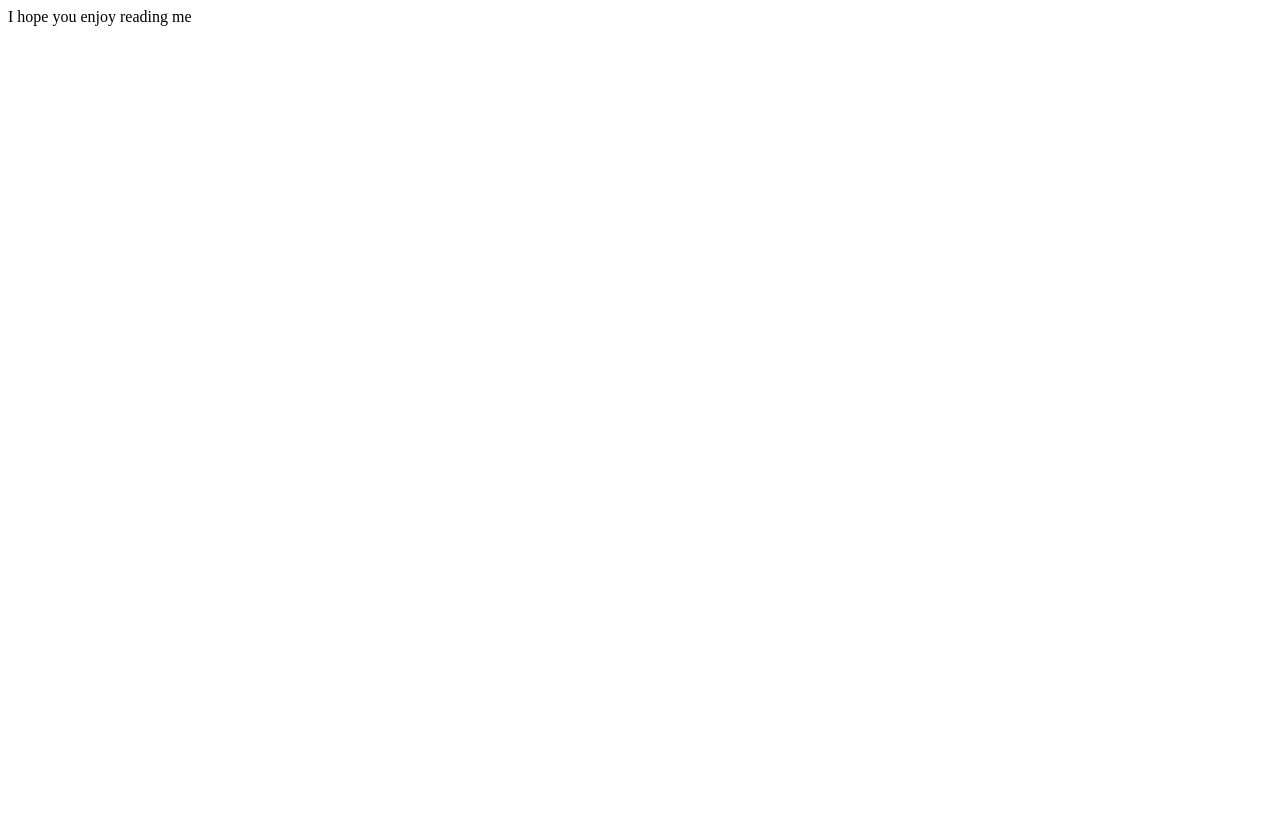
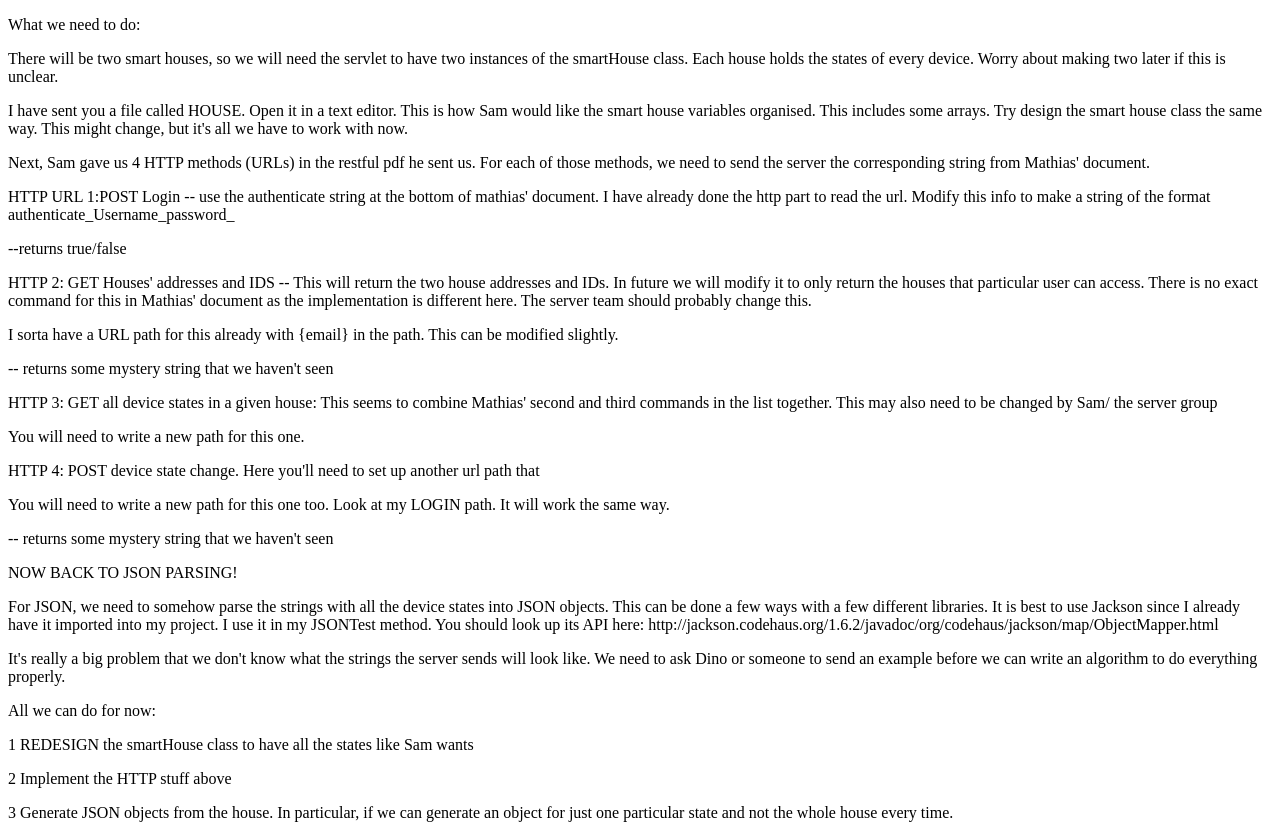
Before and after one commit to roguelikerogue/SmartHouseServlet, a plain HTML site: page com.smarthouse.rest/WebContent/readme.html in a window 1280 px wide. Before the commit the page ends 800 px from the top, so only its background shows below. Drawn offline with Linux system fonts and the light colour scheme.

Commit message:
Updated readMe with instructions on current tasks

```diff
--- a/com.smarthouse.rest/WebContent/readme.html
+++ b/com.smarthouse.rest/WebContent/readme.html
@@ -4,6 +4,49 @@
 <meta charset="UTF-8">
 <title>Read Me</title>
 </head>
-<body>I hope you enjoy reading me
+<body><p>What we need to do:</p>
+
+<p>There will be two smart houses, so we will need the servlet to have two instances of the smartHouse class. Each house holds the states of every device. Worry about making two later if this is unclear.</p>
+
+<p>I have sent you a file called HOUSE. Open it in a text editor. This is how Sam would like the smart house variables organised. This includes some arrays. Try design the smart house class the same way. This might change, but it's all we have to work with now.</p>
+
+<p>Next, Sam gave us 4 HTTP methods (URLs) in the restful pdf he sent us. For each of those methods, we need to send the server the corresponding string from Mathias' document.</p>
+
+<p>HTTP URL 1:POST Login -- use the authenticate string at the bottom of mathias' document. I have already done the http part to read the url. Modify this info to make a string of the format authenticate_Username_password_ </p>
+
+<p>--returns true/false</p>
+
+<p>HTTP 2: GET Houses' addresses and IDS -- This will return the two house addresses and IDs. In future we will modify it to only return the houses that particular user can access. There is no exact command for this in Mathias' document as the implementation is different here. The server team should probably change this.</p>
+
+<p>I sorta have a URL path for this already with {email} in the path. This can be modified slightly.</p>
+
+<p>-- returns some mystery string that we haven't seen</p>
+
+<p>HTTP 3: GET all device states in a given house: This seems to combine Mathias' second and third commands in the list together. This may also need to be changed by Sam/ the server group</p>
+
+<p>You will need to write a new path for this one.</p>
+
+<p>HTTP 4: POST device state change. Here you'll need to set up another url path that</p>
+
+<p>You will need to write a new path for this one too. Look at my LOGIN path. It will work the same way.</p>
+
+<p>-- returns some mystery string that we haven't seen</p>
+
+<p>NOW BACK TO JSON PARSING!<br />
+</p>
+
+
+<p>For JSON, we need to somehow parse the strings with all the device states into JSON objects. This can be done a few ways with a few different libraries. It is best to use Jackson since I already have it imported into my project. I use it in my JSONTest method. You should look up its API here: http://jackson.codehaus.org/1.6.2/javadoc/org/codehaus/jackson/map/ObjectMapper.html</p>
+
+<p>It's really a big problem that we don't know what the strings the server sends will look like. We need to ask Dino or someone to send an example before we can write an algorithm to do everything properly.</p>
+
+<p>All we can do for now:</p>
+
+<p>1 REDESIGN the smartHouse class to have all the states like Sam wants</p>
+
+<p>2 Implement the HTTP stuff above</p>
+
+<p>3 Generate JSON objects from the house. In particular, if we can generate an object for just one particular state and not the whole house every time.<br />
+</p>
 </body>
 </html>
```
